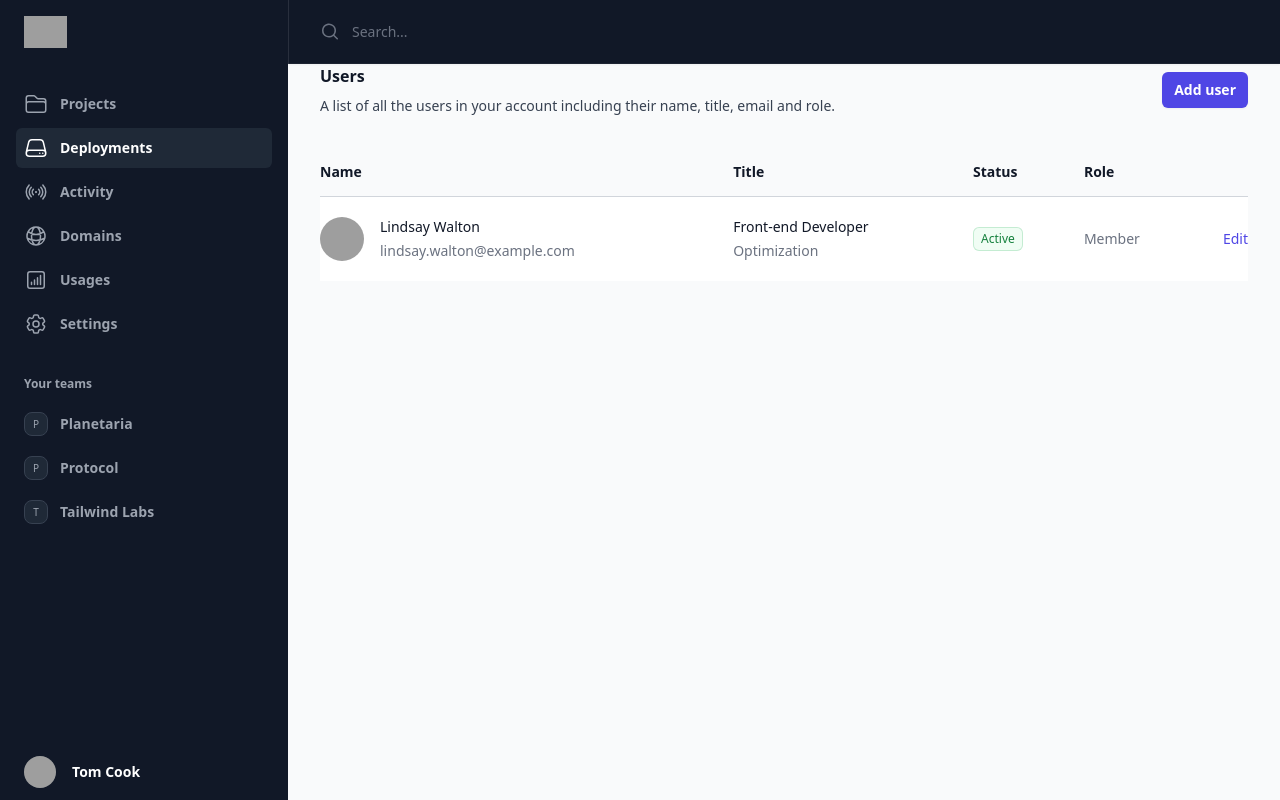
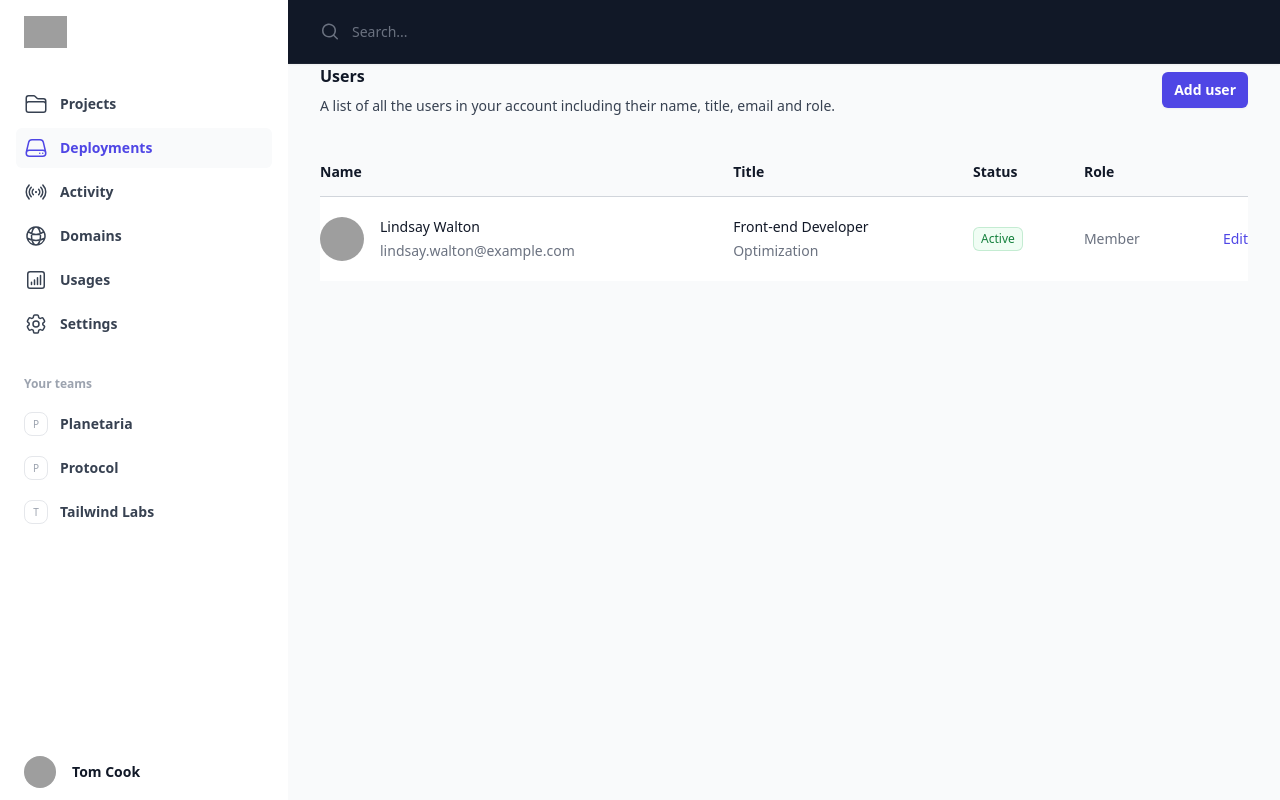
Before and after one commit to ehsansh84/social-dash-frnt, a React (Vite) app: page / in a window 1280 px wide. Built offline with nearby package versions, Linux system fonts and the light colour scheme; grey boxes are pictures that could not be loaded.

Commit message:
update sidebar default to light mode

```diff
--- a/src/Sidebar.jsx
+++ b/src/Sidebar.jsx
@@ -26,7 +26,7 @@ const navigation = [
 
 export function Sidebar() {
   return (
-    <div className="flex grow flex-col gap-y-5 overflow-y-auto bg-gray-900 px-6 ring-1 ring-white/10">
+    <div className="flex grow flex-col gap-y-5 overflow-y-auto bg-white px-6 ">
       <div className="flex h-16 shrink-0 items-center">
         <img
           className="h-8 w-auto"
@@ -44,9 +44,9 @@ export function Sidebar() {
                     href={item.href}
                     className={classNames(
                       item.current
-                        ? "bg-gray-800 text-white"
-                        : "text-gray-400 hover:text-white hover:bg-gray-800",
-                      "group flex gap-x-3 rounded-md p-2 text-sm leading-6 font-semibold",
+                        ? "bg-gray-50 text-indigo-600"
+                        : "text-gray-700 hover:bg-gray-50 hover:text-indigo-600",
+                      "group flex gap-x-3 rounded-md p-2 text-sm font-semibold leading-6",
                     )}
                   >
                     <item.icon
@@ -70,12 +70,19 @@ export function Sidebar() {
                     href={team.href}
                     className={classNames(
                       team.current
-                        ? "bg-gray-800 text-white"
-                        : "text-gray-400 hover:text-white hover:bg-gray-800",
-                      "group flex gap-x-3 rounded-md p-2 text-sm leading-6 font-semibold",
+                        ? "bg-gray-50 text-indigo-600"
+                        : "text-gray-700 hover:bg-gray-50 hover:text-indigo-600",
+                      "group flex gap-x-3 rounded-md p-2 text-sm font-semibold leading-6",
                     )}
                   >
-                    <span className="flex h-6 w-6 shrink-0 items-center justify-center rounded-lg border border-gray-700 bg-gray-800 text-[0.625rem] font-medium text-gray-400 group-hover:text-white">
+                    <span
+                      className={classNames(
+                        team.current
+                          ? "border-indigo-600 text-indigo-600"
+                          : "border-gray-200 text-gray-400 group-hover:border-indigo-600 group-hover:text-indigo-600",
+                        "flex h-6 w-6 shrink-0 items-center justify-center rounded-lg border bg-white text-[0.625rem] font-medium",
+                      )}
+                    >
                       {team.initial}
                     </span>
                     <span className="truncate">{team.name}</span>
@@ -87,10 +94,10 @@ export function Sidebar() {
           <li className="-mx-6 mt-auto">
             <a
               href="google.com"
-              className="flex items-center gap-x-4 px-6 py-3 text-sm font-semibold leading-6 text-white hover:bg-gray-800"
+              className="flex items-center gap-x-4 px-6 py-3 text-sm font-semibold leading-6  text-gray-900 hover:bg-gray-50"
             >
               <img
-                className="h-8 w-8 rounded-full bg-gray-800"
+                className="h-8 w-8 rounded-full bg-gray-50"
                 src="https://images.unsplash.com/photo-1472099645785-5658abf4ff4e?ixlib=rb-1.2.1&ixid=eyJhcHBfaWQiOjEyMDd9&auto=format&fit=facearea&facepad=2&w=256&h=256&q=80"
                 alt=""
               />
```
